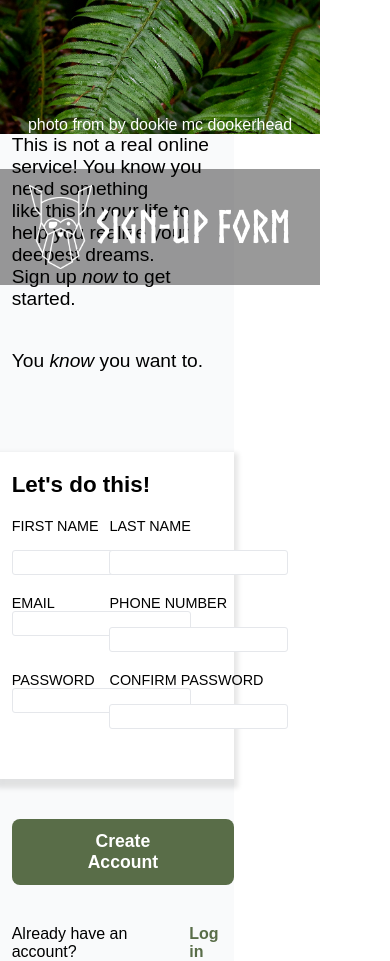
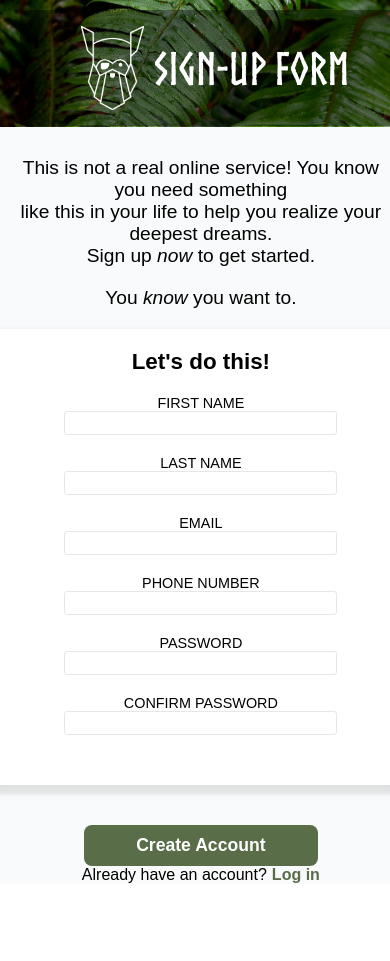
Before and after one commit to Moocifur/sign-up-form-v2, a plain HTML site: page index.html in a window 390 px wide. After the commit the page ends 884 px from the top, so only its background shows below. Drawn offline with Linux system fonts and the light colour scheme.

Commit message:
@media for smaller viewport made

```diff
--- a/styles.css
+++ b/styles.css
@@ -149,3 +149,76 @@ a {
     font-weight: bold;
     text-decoration: none;
 }
+
+@media only screen and (max-width: 660px) {
+    .main {
+        flex-flow: column;
+        height: auto;
+        text-align: center;
+    }
+
+    .left {
+        width: 100vw;
+        height: 15vh;
+        display: flex;
+        background-size: 100vw;
+    }
+
+    .logo {
+        width: 100vw;
+        position: static;
+        gap: 10px;
+        /* margin-bottom: 40px; */
+    }
+
+    .right {
+        width: auto;
+        height: auto;
+    }
+
+    .intro-section {
+        width: auto;
+        margin-top: 30px;
+    }
+
+    .left {
+        padding: 10px 20px;
+    }
+
+    .remote-text {
+        padding: 20px 0px;
+        margin: 0;
+    }
+
+    .input-section {
+        flex-flow: column nowrap;
+        align-items: center;
+    }
+
+    .input {
+        text-align: left;
+        width: auto;
+        font-size: 0.9em;
+        justify-content: center;
+        align-items: center;
+    }
+
+    input {
+        font-size: 0.9rem;
+        height: 1.5rem;
+        width: 70vw;
+    }
+
+    .button,
+    .log-in {
+        display: flex;
+        justify-content: center;
+        margin-bottom: 0px;
+    }
+
+    button {
+        margin-bottom: 0px;
+        width: 60vw;
+        padding: 10px 5px;
+    }
+}
```
